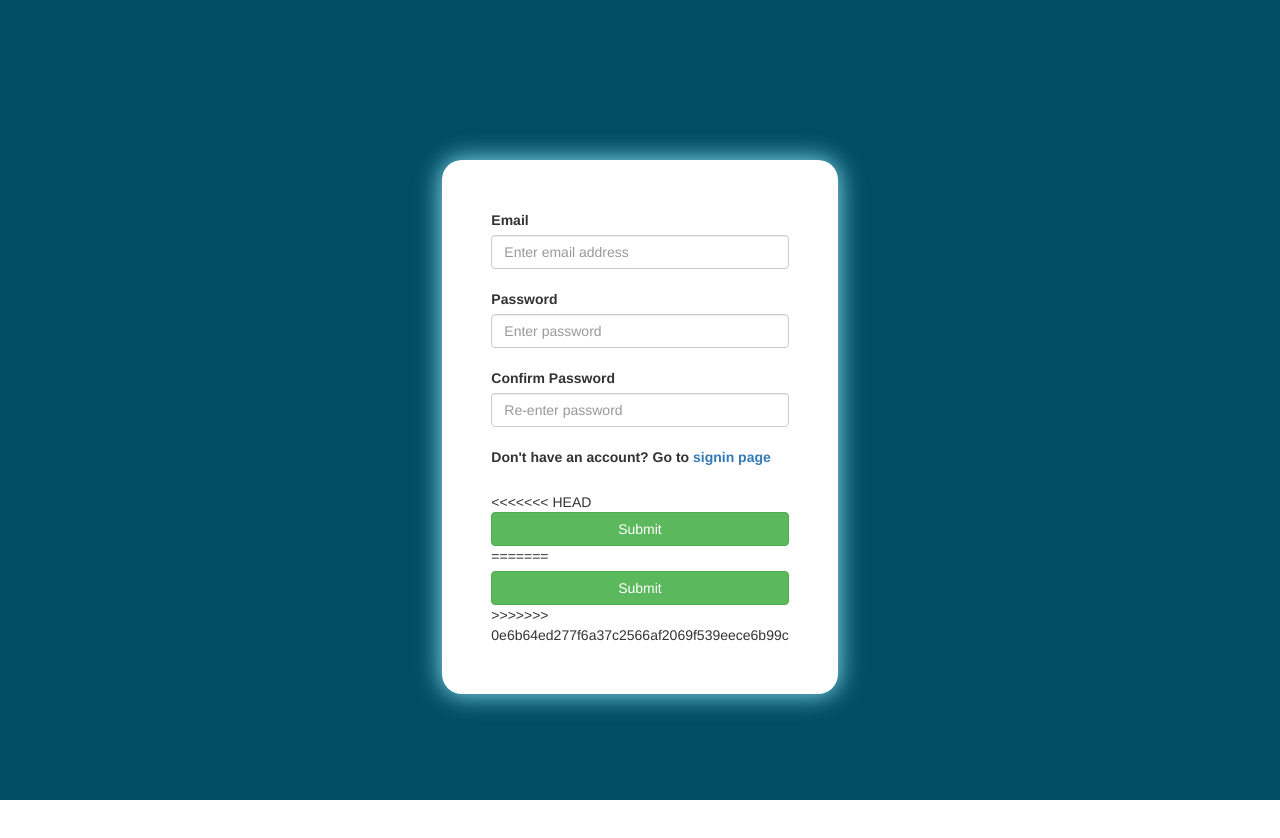
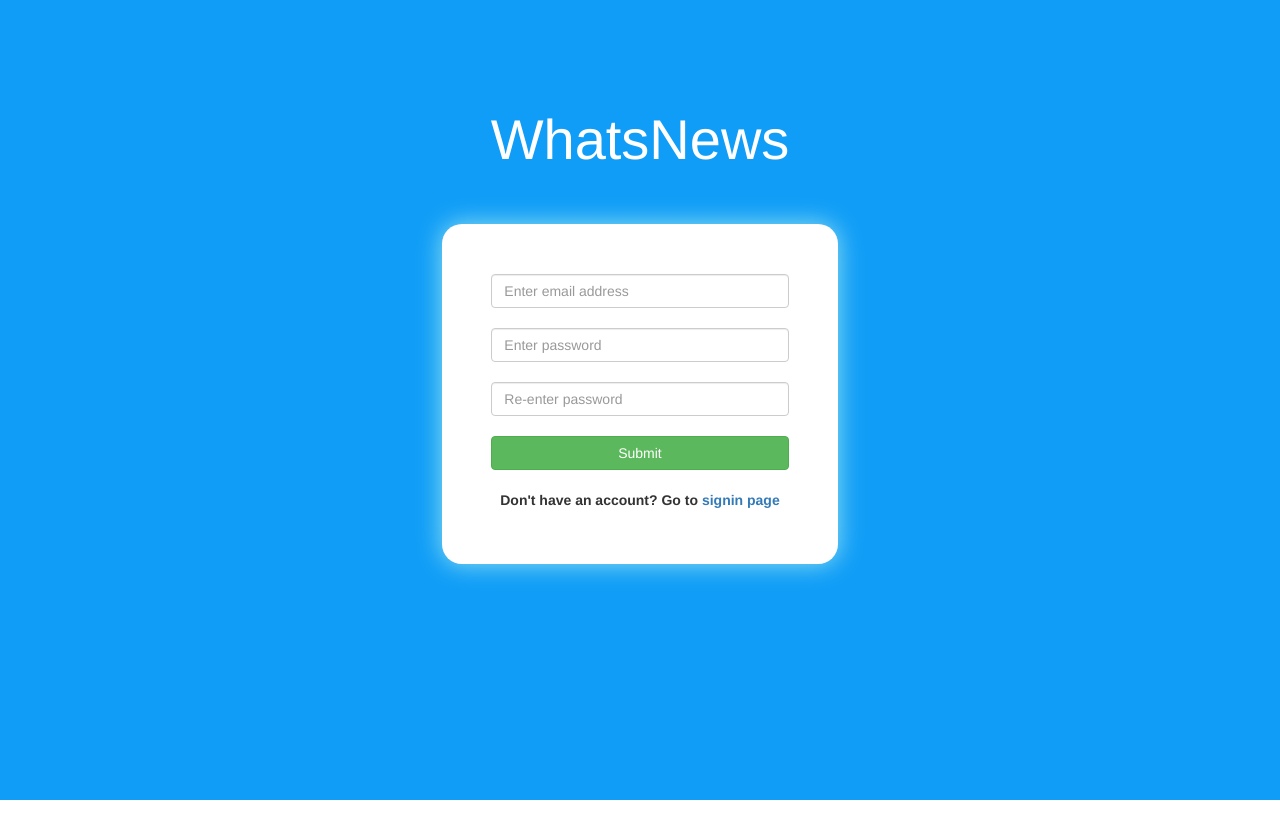
Before and after one commit to AdityaKotalwar/WhatsNews, a website: page signup.html in a window 1280 px wide. After the commit the page ends 800 px from the top, so only its background shows below. Drawn offline with nearby package versions, Linux system fonts and the light colour scheme.

Commit message:
cleaned up UI

```diff
--- a/signup.html
+++ b/signup.html
@@ -9,33 +9,40 @@
 	<script src="https://maxcdn.bootstrapcdn.com/bootstrap/3.3.7/js/bootstrap.min.js"></script>
 </head>
 <body>
-	<div class="container-fluid bg">
-		<div class="row">
+
+
+
+	<div class="container-fluid bg" style="text-align:center;">
+		<label style="color:white; text-align:center; margin-top: 8%; margin-bottom: -8%; font-size:400%; font-weight:100;">
+
+						WhatsNews
+
+					</label>
+
+
+		<div class="row" style="margin-top:-8%;">
 			<div class="col-md-4 col-sm-4 col-xs-12"></div>
 			<div class="col-md-4 col-sm-4 col-xs-12">
                 <form class="form-container" id="form1">
                     <div class="signup-form">
-						<label for="input1">Email</label>
+						<!-- <label for="input1">Email</label> -->
 						<input type="email" class= "form-control" id="inputEmail" placeholder="Enter email address" required>
 					</div>
 					<div class="signup-form">
-						<label for="input2">Password</label>
+						<!-- <label for="input2">Password</label> -->
 						<input type="password" class= "form-control" id="inputPassword" placeholder="Enter password" required>
                     </div>
                     <div class="signup-form">
-						<label for="input3">Confirm Password</label>
+						<!-- <label for="input3">Confirm Password</label> -->
 						<input type="password" class= "form-control" id="inputConfirmPassword" placeholder="Re-enter password" required>
 					</div>
 					<div class="signup-form">
+							<input type="button" class="btn btn-success btn-block" onclick="sucks()" value="Submit")></button>
+						</div>
+					<div class="signup-form">
 							<label for="signin redirect">Don't have an account? Go to <a id="gotosignin" onclick="gotosignin()" center>signin page</a></label>
 					</div>
-                    <div class="signup-form">
-<<<<<<< HEAD
-					    <button type="submit"  class="btn btn-success btn-block">Submit</button>
-=======
-					    <input type="button" class="btn btn-success btn-block" onclick="sucks()" value="Submit")></button>
->>>>>>> 0e6b64ed277f6a37c2566af2069f539eece6b99c
-                    </div>
+
 
 				</form>
 
@@ -90,7 +97,7 @@ function redirect(){
 </script>
 
 <style>
-.bg{background-color: #004E64; width: 100%; height: 100vh;}
+.bg{background-color: #109df7; width: 100%; height: 100vh;}
 .form-container{ padding:10%; margin-top: 20vh; margin-bottom: 20vh;
     background-color: #ffffff;
     -webkit-box-shadow: 0px 0px 24px 1px rgb(137, 221, 241);
```
Also changed, not shown: app.js (+0 -9 lines), main.html (+1 -2 lines), savedNews.html (+10 -6 lines), signin.html (+10 -14 lines).
